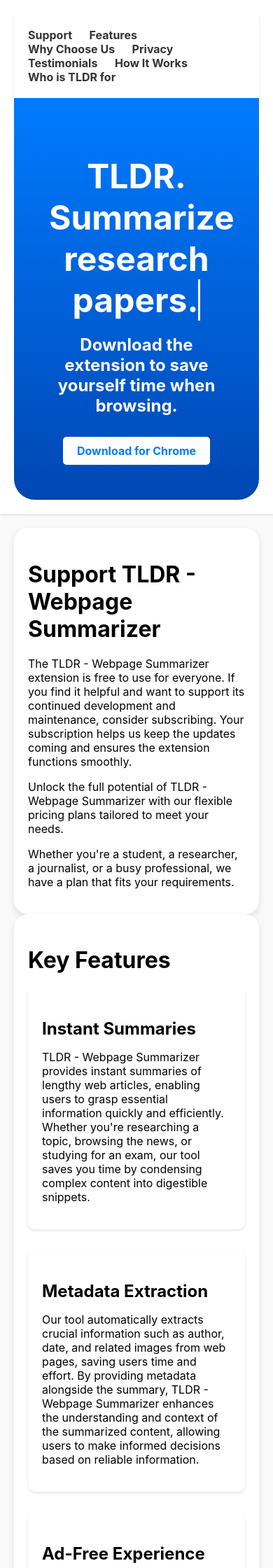
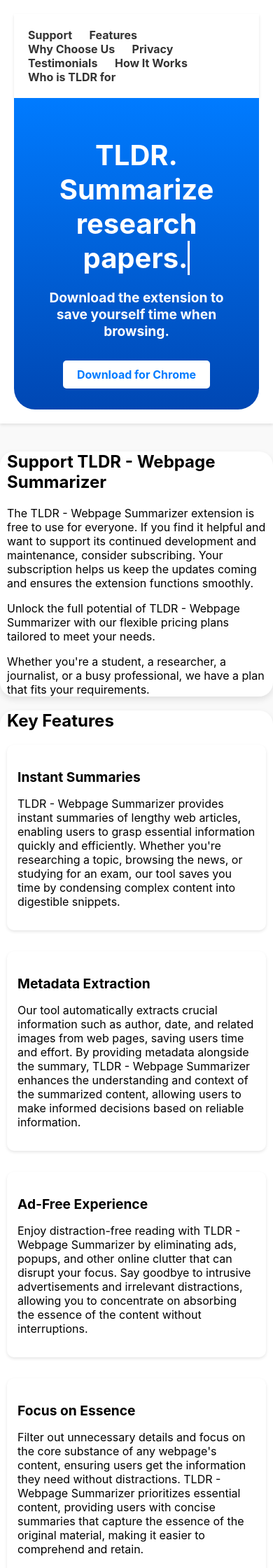
Before and after one commit to ZackFairSldrFrst/ZackFairSldrFrst.github.io, a PHP site: page / in a window 390 px wide. Shown: the top 2240 px of the page at 70% size. Run offline with PHP 8.4, Linux system fonts and the light colour scheme; some libraries are stand-ins or nearby versions.

Commit message:
Update styles.css

```diff
--- a/styles.css
+++ b/styles.css
@@ -7,9 +7,10 @@
 }
 
 .container {
-   max-width: 90%; /* Adjust the width as desired */
-    margin: 0 auto;
-    padding: 20px;
+    max-width: 1200px; /* Set maximum width */
+    margin: 0 auto; /* Center the container */
+    padding: 0 20px; /* Add padding on the sides */
+    box-sizing: border-box; /* Include padding and border in element's total width and height */
 }
 
 /* Header Styles */
@@ -17,7 +18,6 @@
     background-color: #ffffff;
     padding: 20px;
     box-shadow: 0 2px 4px rgba(0, 0, 0, 0.1);
-    top: 0;
     z-index: 999;
 }
 
@@ -45,7 +45,7 @@
 
 /* Banner Styles */
 .banner {
-    background: linear-gradient(to bottom, #007bff, #0047b3); /* Gradient from blue to darker blue */
+    background: linear-gradient(to bottom, #007bff, #0047b3);
     color: #ffffff;
     padding: 50px;
     text-align: center;
@@ -85,7 +85,7 @@
 
 /* Main Content Styles */
 main {
-    padding: 20px;
+    padding: 20px 0; /* Add space at the top and bottom */
 }
 
 section {
@@ -105,6 +105,9 @@
 /* Key Features Section */
 .feature-item {
     margin-bottom: 30px;
+    padding: 20px;
+    border-radius: 10px;
+    box-shadow: 0 2px 4px rgba(0, 0, 0, 0.1);
 }
 
 .feature-item h3 {
@@ -200,34 +203,42 @@
     }
 }
 
-/* Main Content Styles */
-main {
-    padding: 20px;
+/* Media Queries for Responsiveness */
+@media only screen and (max-width: 768px) {
+    .container {
+        padding: 0 10px; /* Adjust padding for smaller screens */
     }
-
+    .banner {
+        padding: 30px;
+    }
+    .banner h1 {
+        font-size: 2.5em;
+    }
+    .banner h2 {
+        font-size: 1.2em;
+    }
+    .cta-container {
+        margin-top: 20px;
+    }
     section {
-    background-color: #ffffff;
-    margin-bottom: 40px; /* Add space between sections */
-    padding: 40px;
-    border-radius: 20px;
-    box-shadow: 0 4px 10px rgba(0, 0, 0, 0.1);
-    animation: fadeInUp 0.5s ease;
+        padding: 30px;
     }
-
     section h2 {
-    font-size: 2em;
-    margin-bottom: 20px;
+        font-size: 1.5em;
     }
-
-/* Key Features Section */
     .feature-item {
-    margin-bottom: 30px;
-    padding: 20px; /* Add padding to create boxes */
-    border-radius: 10px; /* Add border radius for rounded corners */
-    box-shadow: 0 2px 4px rgba(0, 0, 0, 0.1); /* Add box shadow for depth */
+        padding: 15px;
     }
-
     .feature-item h3 {
-    font-size: 1.5em;
-    margin-bottom: 10px;
+        font-size: 1.2em;
     }
+    .testimonial {
+        padding: 15px;
+    }
+    .testimonial blockquote {
+        font-size: 0.9em;
+    }
+    .audience-item {
+        width: 100%;
+    }
+}
```
Lines whose indentation alone changed are shown as unchanged.
